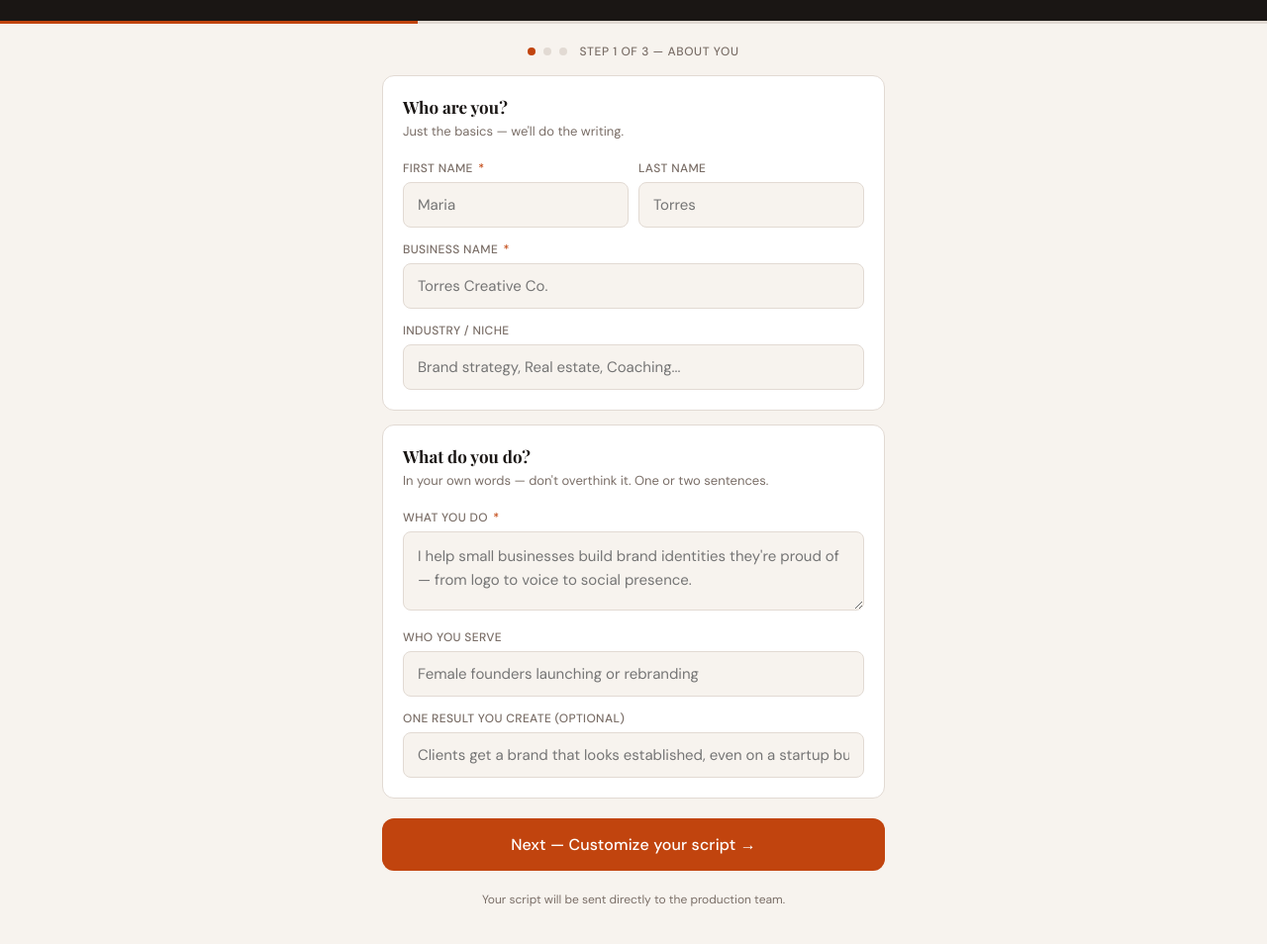
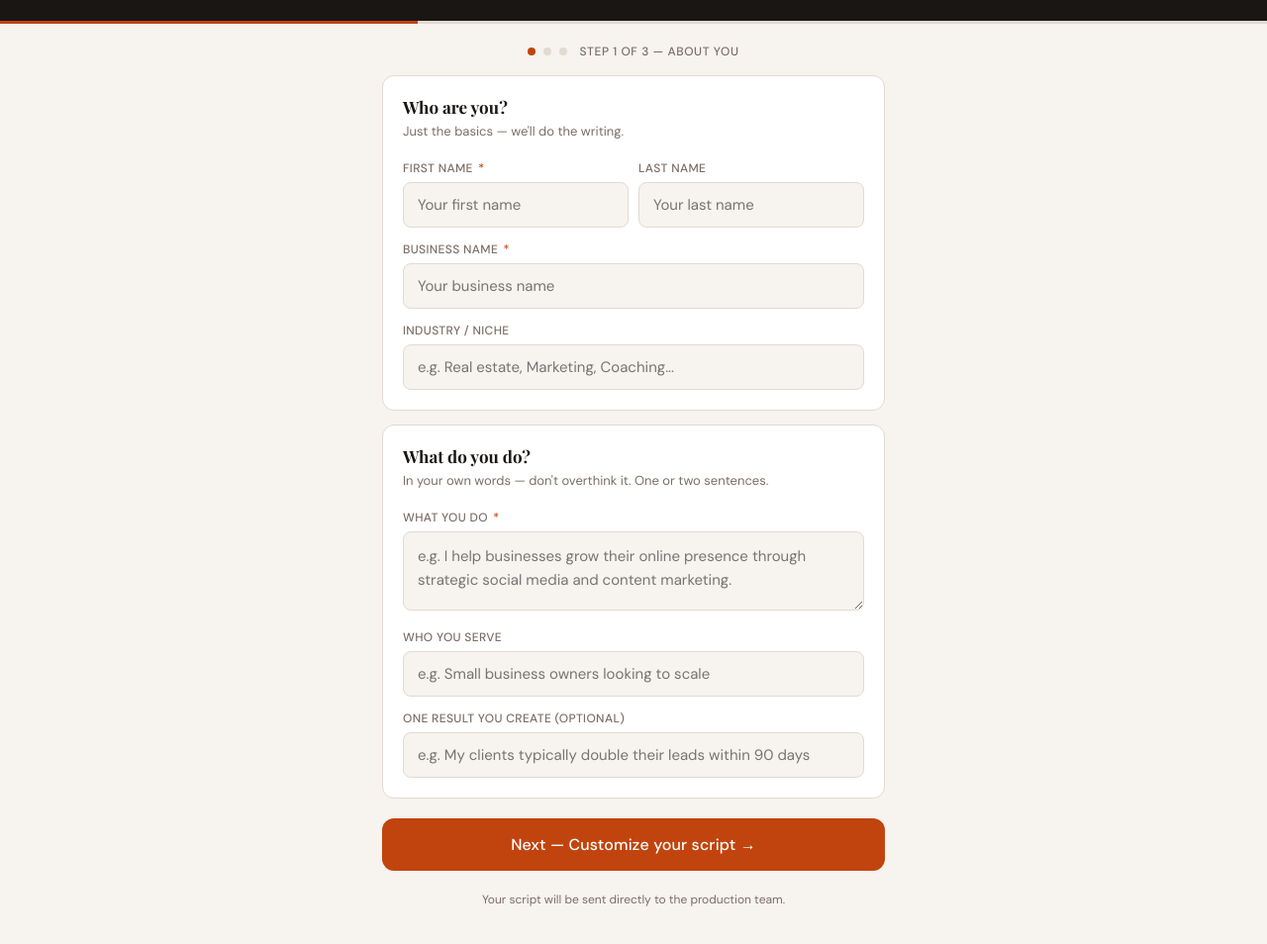
Before and after one commit to rabbitholemedialab/twib-intake, a plain HTML site: page index.html in a window 1280 px wide. Shown: the part 146-1100 px from the top of the page at 99% size. Drawn offline with nearby package versions, Linux system fonts and the light colour scheme.

Commit message:
Update index.html

```diff
--- a/index.html
+++ b/index.html
@@ -1,3 +1,4 @@
+
 <!DOCTYPE html>
 <html lang="en">
 <head>
@@ -488,22 +489,22 @@
       <div class="field field-row">
         <div>
           <label>First name <span class="req">*</span></label>
-          <input type="text" id="f-first" placeholder="Maria" autocomplete="given-name" />
+          <input type="text" id="f-first" placeholder="Your first name" autocomplete="given-name" />
         </div>
         <div>
           <label>Last name</label>
-          <input type="text" id="f-last" placeholder="Torres" autocomplete="family-name" />
+          <input type="text" id="f-last" placeholder="Your last name" autocomplete="family-name" />
         </div>
       </div>
 
       <div class="field">
         <label>Business name <span class="req">*</span></label>
-        <input type="text" id="f-biz" placeholder="Torres Creative Co." />
+        <input type="text" id="f-biz" placeholder="Your business name" />
       </div>
 
       <div class="field">
         <label>Industry / niche</label>
-        <input type="text" id="f-industry" placeholder="Brand strategy, Real estate, Coaching..." />
+        <input type="text" id="f-industry" placeholder="e.g. Real estate, Marketing, Coaching..." />
       </div>
     </div>
 
@@ -513,17 +514,17 @@
 
       <div class="field">
         <label>What you do <span class="req">*</span></label>
-        <textarea id="f-what" placeholder="I help small businesses build brand identities they're proud of — from logo to voice to social presence."></textarea>
+        <textarea id="f-what" placeholder="e.g. I help businesses grow their online presence through strategic social media and content marketing."></textarea>
       </div>
 
       <div class="field">
         <label>Who you serve</label>
-        <input type="text" id="f-who" placeholder="Female founders launching or rebranding" />
+        <input type="text" id="f-who" placeholder="e.g. Small business owners looking to scale" />
       </div>
 
       <div class="field">
         <label>One result you create (optional)</label>
-        <input type="text" id="f-result" placeholder="Clients get a brand that looks established, even on a startup budget" />
+        <input type="text" id="f-result" placeholder="e.g. My clients typically double their leads within 90 days" />
       </div>
     </div>
 
@@ -577,7 +578,7 @@
       <div class="section-desc">Where should people find you after watching? (optional)</div>
       <div class="field">
         <label>Your CTA</label>
-        <input type="text" id="f-cta" placeholder="Find me on Instagram @yourhandle · yourwebsite.com" />
+        <input type="text" id="f-cta" placeholder="e.g. Find me on Instagram @yourhandle or visit yourwebsite.com" />
       </div>
     </div>
 
```
